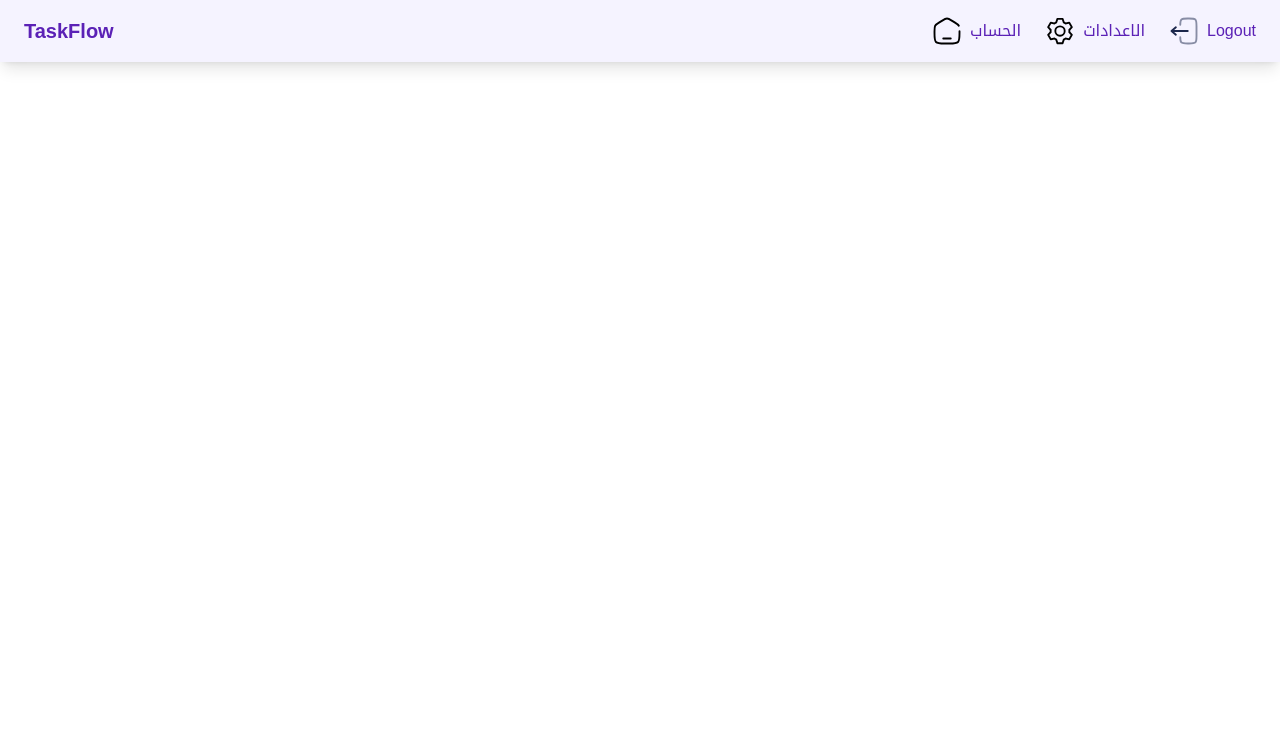
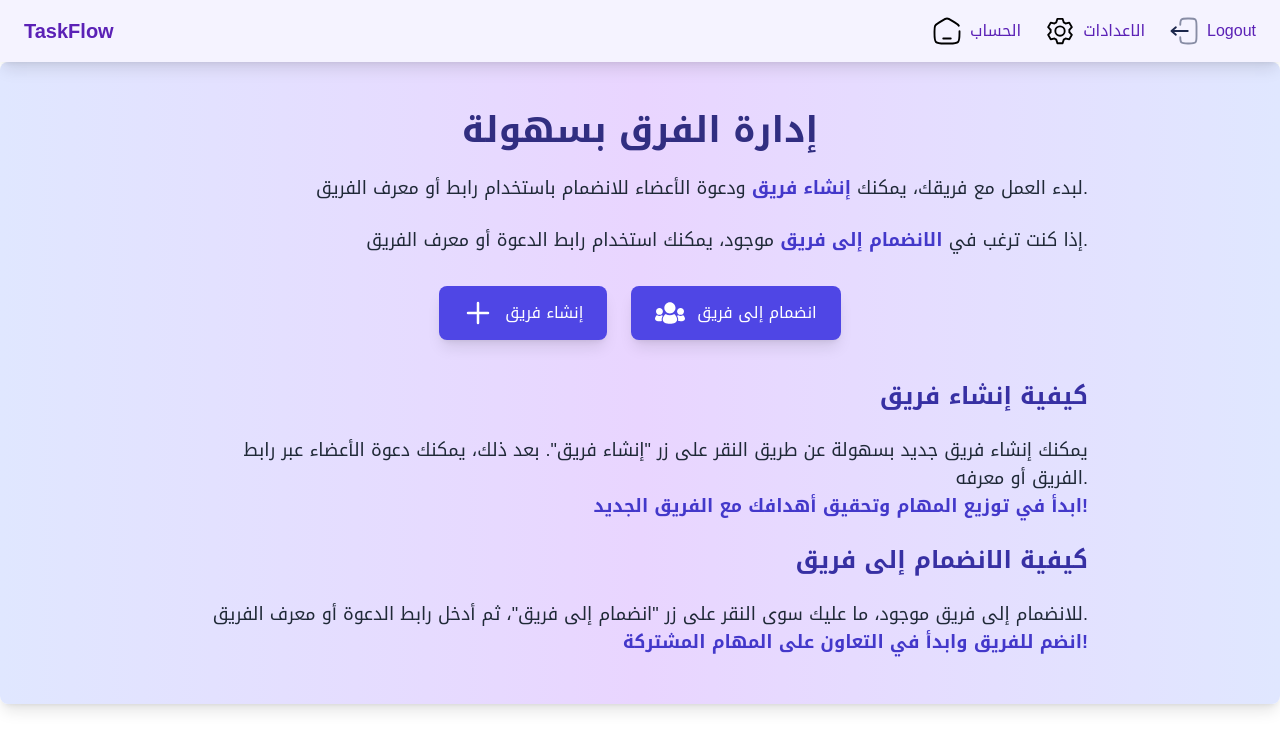
Before and after one commit to Hadiiik/taskflow, a Next.js app: page /account in a window 1280 px wide. Shown: the top 750 px of the page. Built offline with nearby package versions, Linux system fonts and the light colour scheme.

Commit message:
account page

```diff
--- a/app/account/page.tsx
+++ b/app/account/page.tsx
@@ -1,10 +1,12 @@
 import React from 'react'
 import AccountHeader from '../components/account_components/AccountHeader'
+import TeamSection from '../components/account_components/TeamSection'
 
 const Page = () => {
   return (
     <>
     <AccountHeader/>
+    <TeamSection/>
     </>
   )
 }
--- /dev/null
+++ b/app/components/account_components/TeamSection.tsx
@@ -0,0 +1,64 @@
+"use client";
+import React from 'react';
+import Link from 'next/link';
+import Image from 'next/image';
+
+const TeamSection = () => {
+  return (
+    <section className="bg-gradient-to-r from-indigo-100 via-purple-200 to-indigo-100 py-12 px-6 md:px-16 text-gray-800 rounded-lg shadow-lg">
+      <div className="max-w-4xl mx-auto text-center">
+        <h2 className="text-4xl font-bold text-indigo-900 mb-6">إدارة الفرق بسهولة</h2>
+
+        <div className="mb-8 space-y-6">
+          <p className="text-lg text-right mb-4">
+            لبدء العمل مع فريقك، يمكنك <strong className="text-indigo-700">إنشاء فريق</strong> ودعوة الأعضاء للانضمام باستخدام رابط أو معرف الفريق.
+          </p>
+          <p className="text-lg text-right">
+            إذا كنت ترغب في <strong className="text-indigo-700">الانضمام إلى فريق</strong> موجود، يمكنك استخدام رابط الدعوة أو معرف الفريق.
+          </p>
+        </div>
+
+        {/* أزرار إنشاء فريق وانضمام */}
+        <div className="flex flex-col space-y-4 md:flex-row md:space-y-0 md:space-x-6 justify-center">
+          {/* زر إنشاء فريق */}
+          <Link
+            href="/create-team"
+            className="flex items-center justify-center bg-indigo-600 text-white py-3 px-6 rounded-lg shadow-lg hover:bg-indigo-500 transition-all duration-300 ease-in-out transform hover:scale-105 w-full md:w-auto"
+          >
+            <Image src="/create-team.svg" alt="إنشاء فريق" width={30} height={30} />
+            <span className="ml-3">إنشاء فريق</span>
+          </Link>
+
+          {/* زر انضمام إلى فريق */}
+          <Link
+            href="/join-team"
+            className="flex items-center justify-center bg-indigo-600 text-white py-3 px-6 rounded-lg shadow-lg hover:bg-indigo-500 transition-all duration-300 ease-in-out transform hover:scale-105 w-full md:w-auto"
+          >
+            <Image src="/join-team.svg" alt="انضمام إلى فريق" width={30} height={30} />
+            <span className="ml-3">انضمام إلى فريق</span>
+          </Link>
+        </div>
+
+        {/* شرح كيفية إنشاء الفريق */}
+        <div className="mt-10 text-right space-y-6">
+          <h3 className="text-2xl font-semibold text-indigo-800 mb-2">كيفية إنشاء فريق</h3>
+          <p className="text-lg mb-4">
+            يمكنك إنشاء فريق جديد بسهولة عن طريق النقر على زر "إنشاء فريق". بعد ذلك، يمكنك دعوة الأعضاء عبر رابط الفريق أو معرفه.
+            <br />
+            <strong className="text-indigo-700">ابدأ في توزيع المهام وتحقيق أهدافك مع الفريق الجديد!</strong>
+          </p>
+
+          {/* شرح كيفية الانضمام إلى فريق */}
+          <h3 className="text-2xl font-semibold text-indigo-800 mb-2">كيفية الانضمام إلى فريق</h3>
+          <p className="text-lg mb-4">
+            للانضمام إلى فريق موجود، ما عليك سوى النقر على زر "انضمام إلى فريق"، ثم أدخل رابط الدعوة أو معرف الفريق.
+            <br />
+            <strong className="text-indigo-700">انضم للفريق وابدأ في التعاون على المهام المشتركة!</strong>
+          </p>
+        </div>
+      </div>
+    </section>
+  );
+};
+
+export default TeamSection;
--- a/app/login/page.tsx
+++ b/app/login/page.tsx
@@ -16,7 +16,7 @@ const Page = () => {
         e.preventDefault();
         const result = await client_login({...userInfo});
         if(result.success===true)
-            redirect("/")// redirect to user page
+            redirect("/account")// redirect to user page
         console.log(result)
     };
 
--- a/app/signup/page.tsx
+++ b/app/signup/page.tsx
@@ -2,6 +2,7 @@
 import client_signup from '@/auth/client/signup';
 import userInfo from '@/types/userInfo'
 import Link from 'next/link';
+import { redirect } from 'next/navigation';
 import React, { useState } from 'react'
 
 const Page = () => {
@@ -16,6 +17,8 @@ const Page = () => {
         e.preventDefault();
         console.log(userInfo);
         const result = await client_signup({...userInfo});
+        if(result.success===true)
+            redirect("/account")
         console.log(result)
 
     };
```
Also changed, not shown: public/create-team.svg (added), public/join-team.svg (added).
